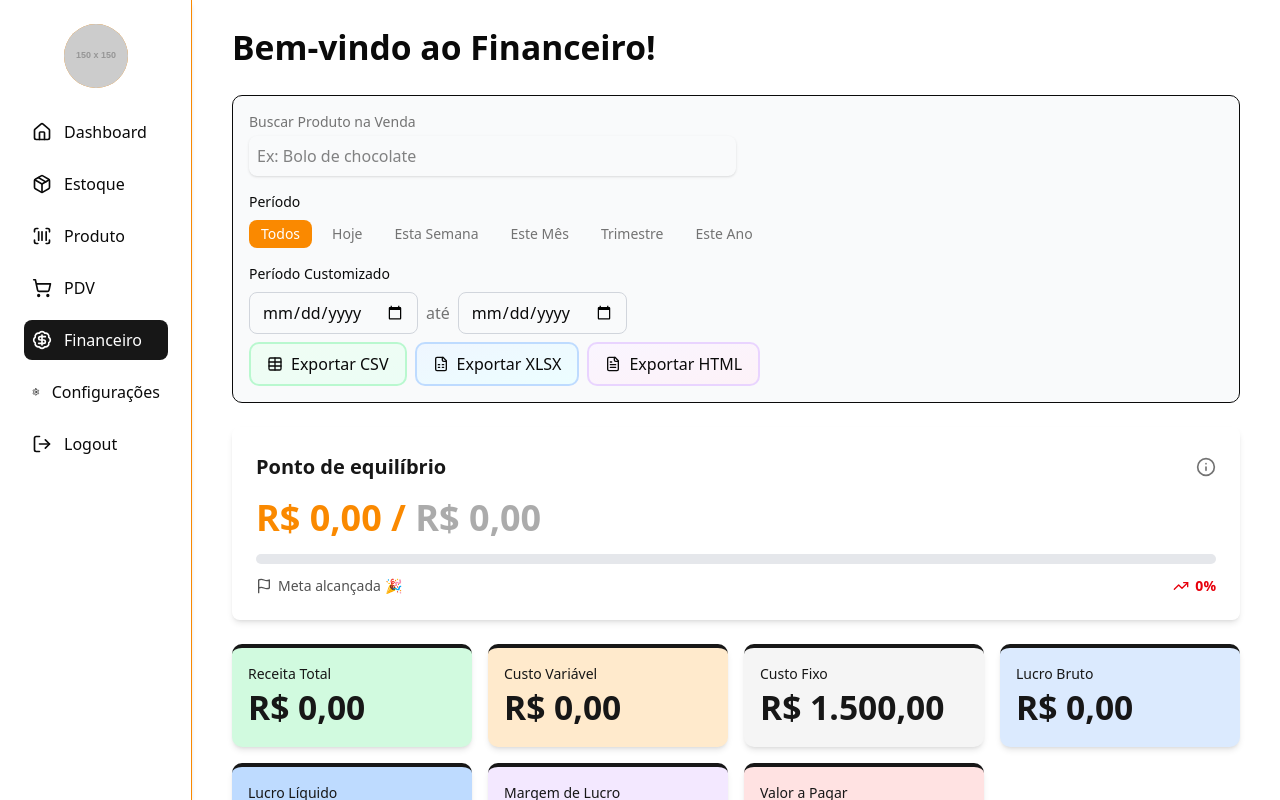
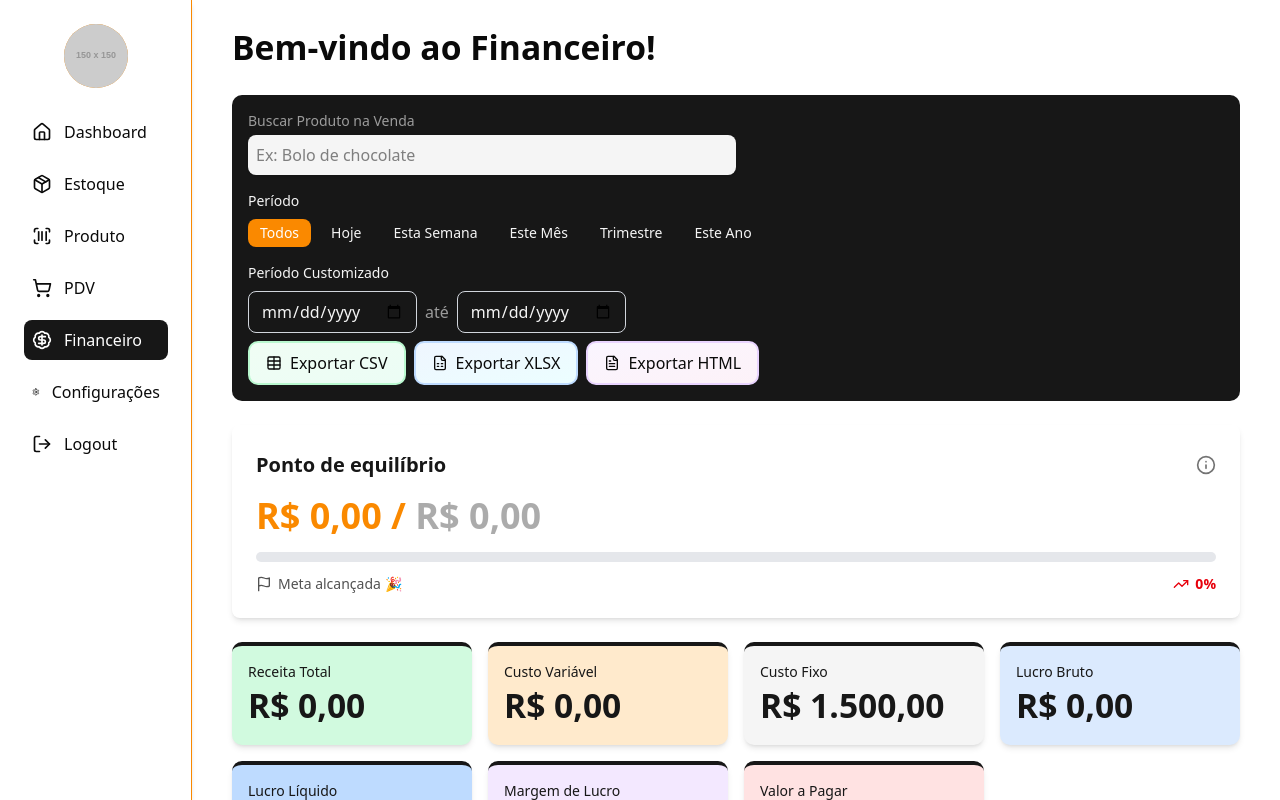
Before and after one commit to GabrielNBS/dashboard, a Next.js app: page /finance in a window 1280 px wide. Built offline with nearby package versions, Linux system fonts and the light colour scheme.

Commit message:
feat(ui): enhance UI components and styling
- Refactor various components to use theme-based colors for a consistent look and feel.

```diff
--- a/src/components/dashboard/finance/Finance.tsx
+++ b/src/components/dashboard/finance/Finance.tsx
@@ -58,13 +58,10 @@ export default function Finance() {
 
   return (
     <div className="flex flex-col gap-6">
-      <div className="rounded-lg border bg-gray-50 p-4">
+      <div className="bg-primary rounded-lg p-4">
         <div className="flex flex-col gap-4">
           <div>
-            <label
-              htmlFor="search"
-              className="text-muted-foreground mb-1 block text-sm font-medium"
-            >
+            <label htmlFor="search" className="text-secondary/60 mb-1 block text-sm font-medium">
               Buscar Produto na Venda
             </label>
             <input
@@ -73,7 +70,7 @@ export default function Finance() {
               value={search}
               onChange={e => setSearch(e.target.value)}
               placeholder="Ex: Bolo de chocolate"
-              className="focus:border-accent focus:ring-accent rounded-md border-gray-300 p-2 shadow-sm lg:w-2/4"
+              className="focus:border-accent focus:ring-accent bg-muted rounded-md border-gray-300 p-2 shadow-sm lg:w-2/4"
             />
           </div>
           <div className="flex flex-wrap items-center justify-between gap-2">
--- a/src/components/features/pdv/ProductCatalog.tsx
+++ b/src/components/features/pdv/ProductCatalog.tsx
@@ -29,23 +29,19 @@ export default function ProductCatalog({
     return <p>carregando ...</p>;
   }
 
-  if (products.length === 0) {
-    const boxIcon = <PackagePlus width={80} height={80} />;
-    return (
-      <EmptyList
-        title="Nenhum produto cadastrado"
-        message="adicione um produto na pagina de produtos"
-        icon={boxIcon}
-      />
-    );
-  }
-
   products.sort((a, b) => a.name.localeCompare(b.name));
 
   return (
     <div className="lg:col-span-2">
-      <div className="bg-surface rounded-lg p-6 shadow-sm">
+      <div className="bg-muted rounded-lg p-6 shadow-sm">
         <div className="grid gap-4 sm:grid-cols-2 lg:grid-cols-3">
+          {products.length === 0 && (
+            <EmptyList
+              title="Nenhum produto cadastrado"
+              message="crie seu primeiro produto"
+              icon={<PackagePlus className="text-muted-foreground mb-4 h-12 w-12" />}
+            />
+          )}
           {products.map(product => {
             const inCart = cart.find(item => item.uid === product.uid);
             const canMake = canMakeProduct(product.uid, inCart?.quantity ?? 0 + 1);
--- a/src/components/ui/GenericListContainer.tsx
+++ b/src/components/ui/GenericListContainer.tsx
@@ -181,7 +181,7 @@ export function GenericListContainer<T extends FilterableItem>({
       {/* Content Section */}
       {items.length === 0 ? (
         // Empty state
-        <div className="flex flex-col items-center justify-center gap-4 rounded-lg border py-12">
+        <div className="bg-muted flex flex-col items-center justify-center gap-4 rounded-lg py-12">
           {finalEmptyState.icon}
           <h3 className="text-lg font-medium">{finalEmptyState.title}</h3>
           <p className="text-muted-foreground w-full text-center">{finalEmptyState.description}</p>
--- a/src/components/ui/UnifiedDateFilterControls.tsx
+++ b/src/components/ui/UnifiedDateFilterControls.tsx
@@ -64,7 +64,7 @@ export function UnifiedDateFilterControls({
     <div className={`space-y-4 ${className}`}>
       {/* Quick date filter buttons */}
       <div>
-        <label className="mb-2 block text-sm font-medium">Período</label>
+        <label className="text-secondary mb-2 block text-sm font-medium">Período</label>
         <div className="flex flex-wrap gap-2">
           {quickFilters.map(filter => (
             <button
@@ -73,7 +73,7 @@ export function UnifiedDateFilterControls({
               className={`cursor-pointer rounded-md px-3 py-1 text-sm font-medium transition-colors ${
                 quickDateFilter === filter.value
                   ? 'bg-accent text-surface'
-                  : 'bg-gray-muted text-muted-foreground hover:bg-muted/90'
+                  : 'bg-gray-muted hover:bg-muted/90 text-secondary'
               }`}
               type="button"
             >
@@ -86,21 +86,23 @@ export function UnifiedDateFilterControls({
       {/* Custom date range inputs */}
       {showCustomRange && (
         <div>
-          <label className="mb-2 block text-sm font-medium">Período Customizado</label>
+          <label className="text-secondary mb-2 block text-sm font-medium">
+            Período Customizado
+          </label>
           <div className="flex items-center gap-2">
             <input
               type="date"
               value={formatDateForInput(dateRange.startDate)}
               onChange={e => handleDateInputChange('start', e.target.value)}
-              className="rounded-md border border-gray-300 px-3 py-2"
+              className="text-secondary rounded-md border border-gray-300 px-3 py-2"
               placeholder="Data inicial"
             />
-            <span className="text-muted-foreground">até</span>
+            <span className="text-secondary/60">até</span>
             <input
               type="date"
               value={formatDateForInput(dateRange.endDate)}
               onChange={e => handleDateInputChange('end', e.target.value)}
-              className="rounded-md border border-gray-300 px-3 py-2"
+              className="text-secondary rounded-md border border-gray-300 px-3 py-2"
               placeholder="Data final"
             />
           </div>
--- a/src/components/ui/feedback/ConfirmationDialog.tsx
+++ b/src/components/ui/feedback/ConfirmationDialog.tsx
@@ -149,7 +149,7 @@ export default function ConfirmationDialog({
           )}
           {isConfirmEnabled && (
             <p className="text-on-great flex items-center gap-1 text-sm">
-              <span>✓</span> Botão habilitado! Pressione Enter ou clique para confirmar
+              ✓ Botão habilitado! Pressione Enter ou clique para confirmar
             </p>
           )}
         </div>
--- a/src/components/ui/feedback/EmptyList.tsx
+++ b/src/components/ui/feedback/EmptyList.tsx
@@ -1,17 +1,21 @@
 import React from 'react';
+import { Button } from '../base';
 
 type EmptyListProps = {
   title: string;
   message: string;
   icon?: React.ReactNode;
+  actionButton?: React.ReactNode;
+  actionMessage?: string;
 };
 
-export function EmptyList({ title, message, icon }: EmptyListProps) {
+export function EmptyList({ title, message, icon, actionButton, actionMessage }: EmptyListProps) {
   return (
-    <div className="bg-surface text-muted-muted mt-4 flex flex-col items-center justify-center rounded-lg p-8 text-center shadow-md">
-      {icon && <div className="mb-4">{icon}</div>}
-      <h3 className="text-muted/90 text-lg font-semibold">{title}</h3>
-      <p className="text-sm">{message}</p>
+    <div className="text-muted-muted mt-4 flex w-3xl flex-col items-center justify-center rounded-lg p-8 text-center">
+      {icon && <div className="text-muted-foreground mb-4">{icon}</div>}
+      <h3 className="mb-4 text-lg font-medium">{title}</h3>
+      <p className="text-muted-foreground text-sm">{message}</p>
+      {actionButton && <Button>{actionMessage}</Button>}
     </div>
   );
 }
```
Also changed, not shown: 1 other file (tests, documents, lock files or other folders).
